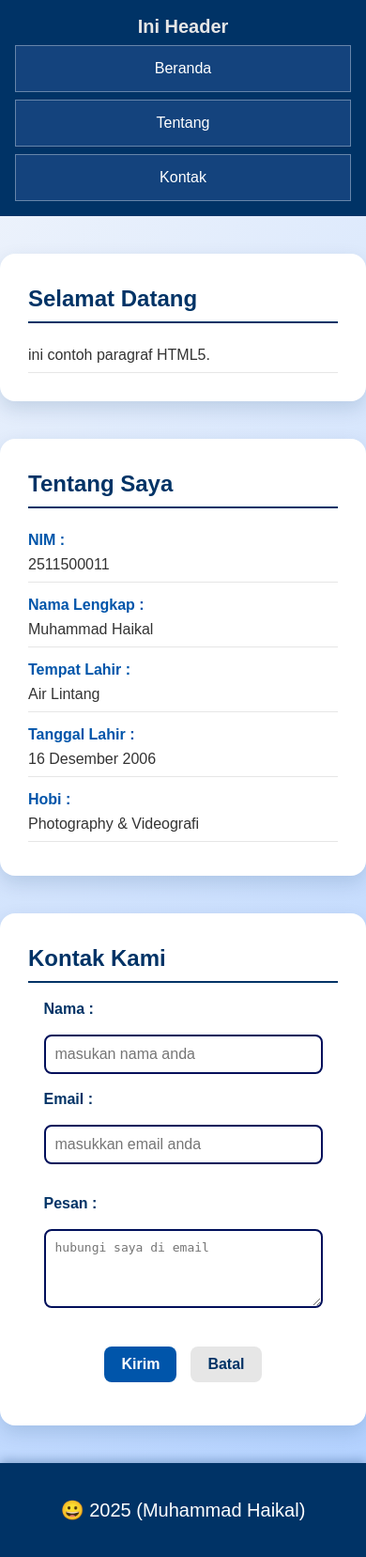
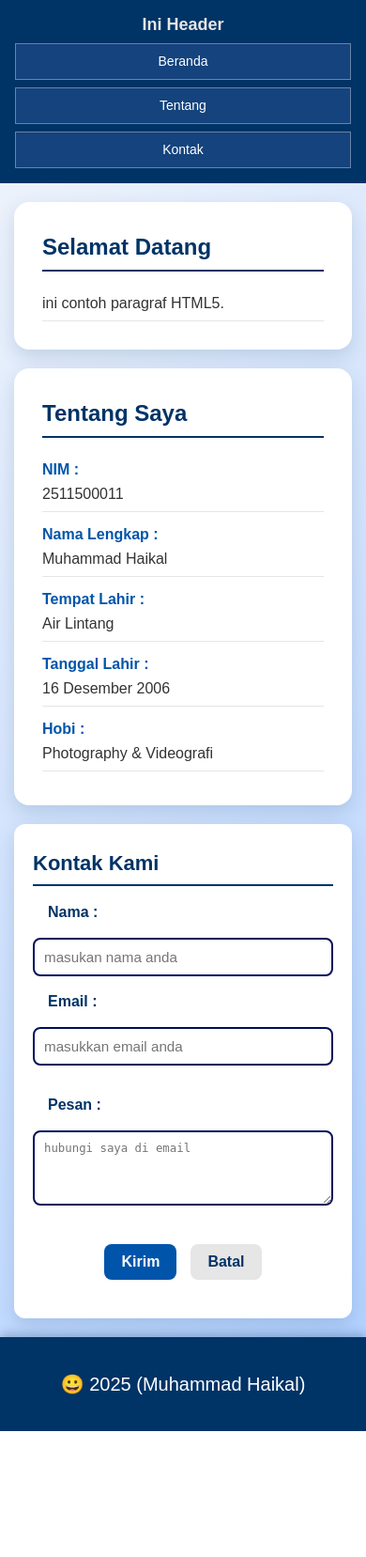
Before and after one commit to carl-jafar/2511500011-PWD-TI1A-252601, a PHP site: page /pertemuan-04/index.html in a window 390 px wide. Shown: the whole page at 94% size. After the commit the page ends 1523 px from the top, so only its background shows below. Run offline with PHP 8.4, Linux system fonts and the light colour scheme.

Commit message:
styling ulang bagian @media

```diff
--- a/pertemuan-04/style.css
+++ b/pertemuan-04/style.css
@@ -5,7 +5,8 @@
 body {
     margin: 0;
     font-family: Arial, sans-serif;
-    background: linear-gradient(135deg, #f3f6fb, #b0d0ff);;
+    background: linear-gradient(135deg, #f3f6fb, #b0d0ff);
+    ;
     color: #333;
     line-height: 1.5;
 }
@@ -185,11 +186,12 @@
         position: sticky;
         top: 0;
         z-index: 1000;
+        box-shadow: 0 2px 6px rgba(0, 2px, 6px rgba(0,0,0,0.15));
     }
 
     header h1 {
         margin: 0 0 8px;
-        font-size: 20px;
+        font-size: 18px;
         line-height: 1.2;
     }
 
@@ -202,10 +204,17 @@
 
     header li a {
         display: block;
-        padding: 12px 14px;
+        font-size: 14px;
+        padding: 8px 10px;
         border: 1px solid rgba(255, 255, 255, .35);
         background: rgba(255, 255, 255, .08);
         backdrop-filter: saturate(120%);
+    }
+
+    #home,
+    #about,
+    #kontak {
+        margin: 20px 15px;
     }
 
     #about p {
@@ -218,4 +227,25 @@
         padding-right: 0;
         margin-bottom: 2px;
     }
+
+    #kontak {
+        margin: 20px 15px;
+        padding: 25px 20px;
+        border-radius: 12px;
     }
+
+    #kontak input,
+    #kontak textarea {
+        width: 100%;
+        font-size: 0.95em;
+    }
+
+    #kontak h2 {
+        font-size: 22px;
+    }
+
+    #kontak button {
+        width: 100%;
+        max-width: 320px;
+    }
+}
```
Also changed, not shown: pertemuan-04/README.md. Lines whose indentation alone changed are shown as unchanged.
